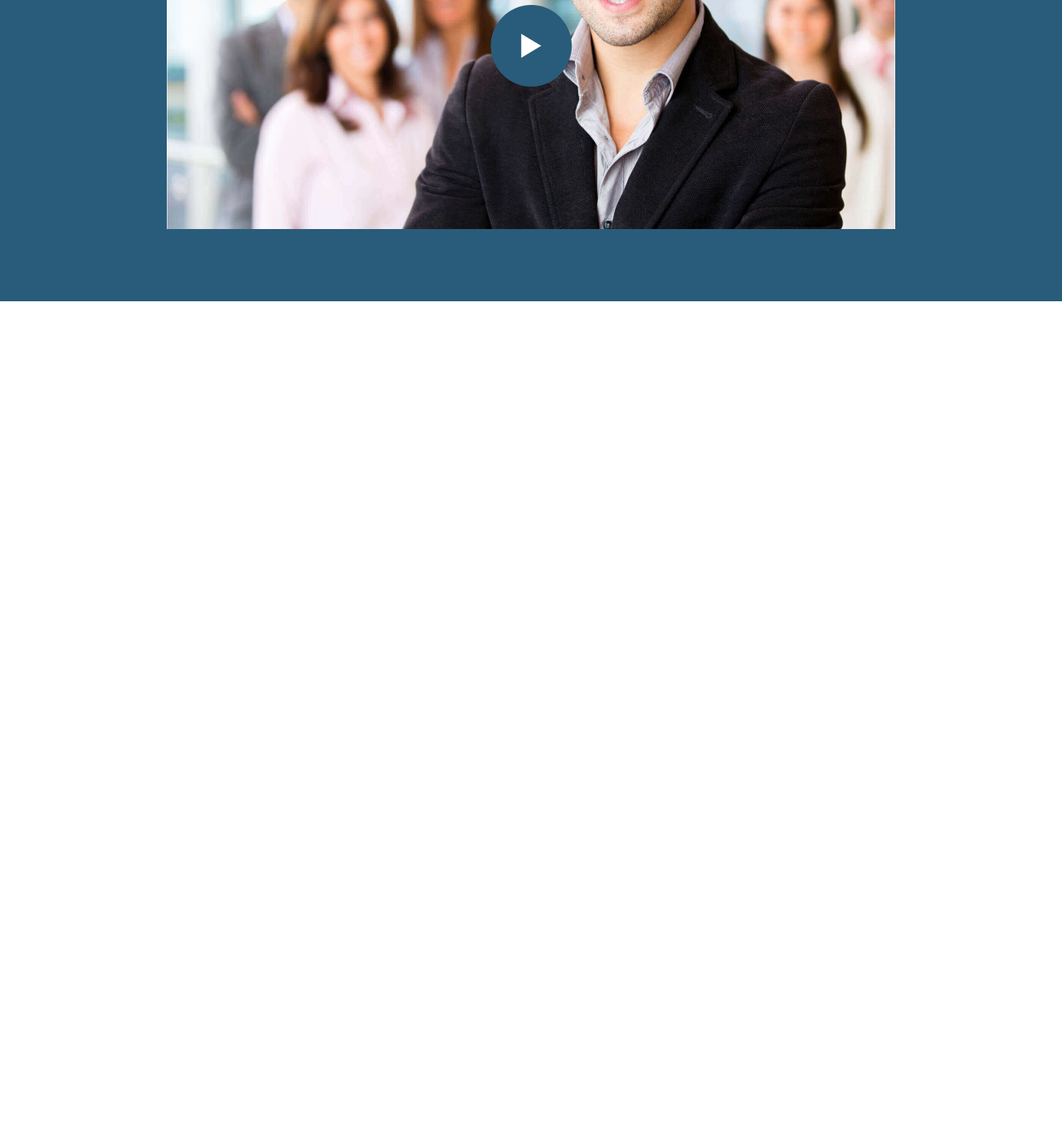
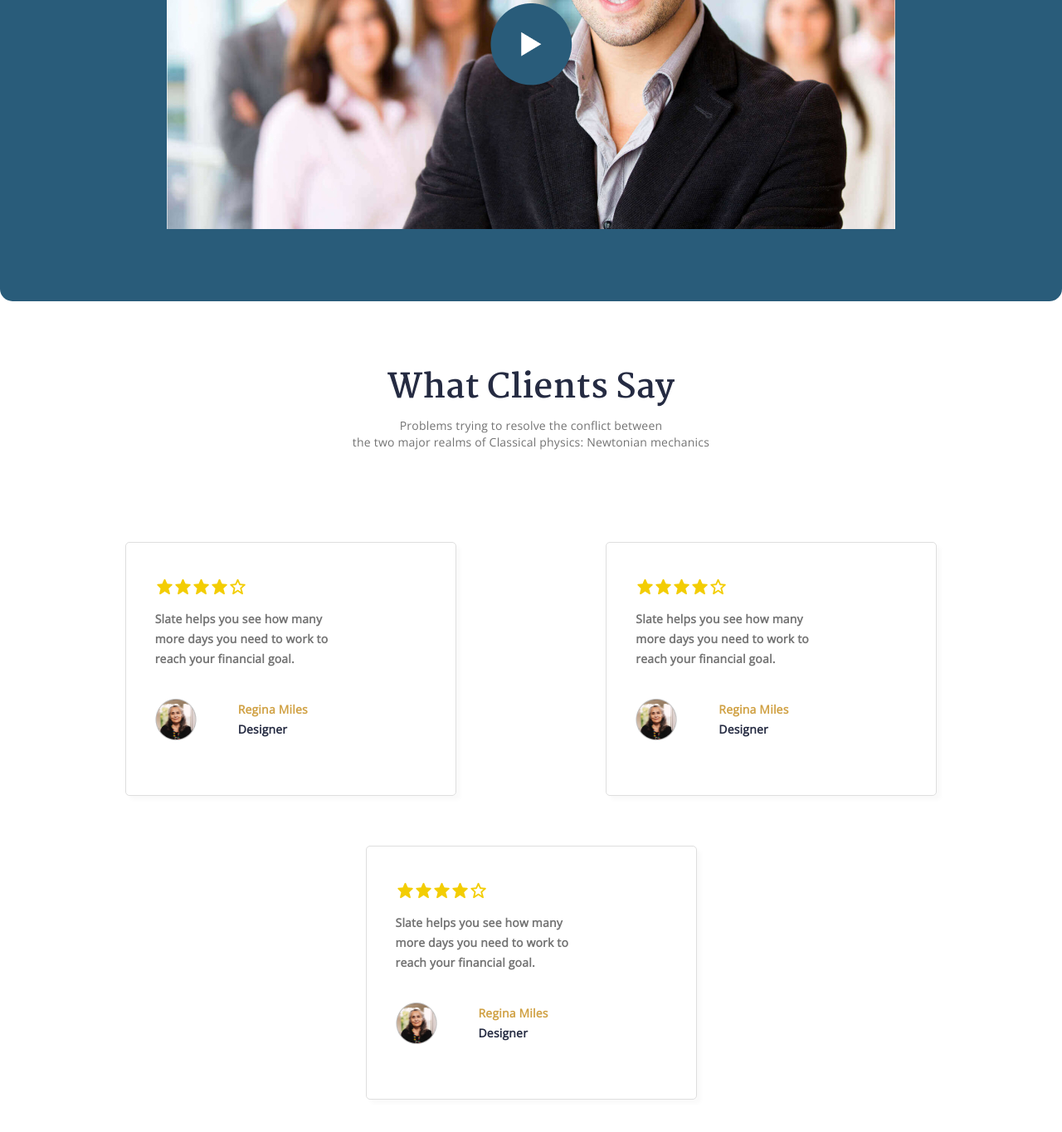
Before and after one commit to i0ji/sm_litigade, a website built with webpack: page src/index.html in a window 1280 px wide. Shown: the part 1984-3348 px from the top of the page at 83% size. Before the commit the page ends 2387 px from the top, so only its background shows below. Built offline with nearby package versions, Linux system fonts and the light colour scheme; files whose address does not match are found by name.

Commit message:
small tuning//feedback-block w/adaptive done

```diff
--- a/src/index.html
+++ b/src/index.html
@@ -210,11 +210,96 @@
 
         <!-- ---------- ABOUT-VIDEO -->
         <div class="about-block__video">
+
             <img class="cover" src="img/about/cover.jpg" alt="Who we are?">
-            <img class="play-button" src="img/about/play-b.png" alt="PLAY">
+            <button><img class="play-button" src="img/about/play-b.png" alt="PLAY"></button>
+
         </div>
 
     </section>
 
+<!-- ---------- FEEDBACK-BLOCK ---------- -->
+<section class="feedback-block">
+
+    <div class="section-title">
+        <h1 class="common-title-m">What Clients Say</h1>
+        <p class="common-title-text">Problems trying to resolve the conflict between<br>
+            the two major realms of Classical physics: Newtonian mechanics </p>
+    </div>
+
+    <div class="feedback-block__review-list">
+
+        <div class="review-item">
+
+            <div class="review-item__grades">
+                <img src="img/feedback/grade.png" alt="4/5">
+            </div>
+            <div class="review-item__feedback-text">
+                <p class="common-text">Slate helps you see how many
+                more days you need to work to
+                reach your financial goal.</p></div>
+            <div class="review-item__author">
+                <div class="review-item__photo">
+                    <img src="img/feedback/profile-photo.png" alt="">
+                </div>
+                <div class="review-item__name">
+                    <p>Regina Miles</p>
+                </div>
+                <div class="review-item__speciality">
+                    <p>Designer</p>
+                </div>
+            </div>
+
+        </div>
+        <div class="review-item">
+
+            <div class="review-item__grades">
+                <img src="img/feedback/grade.png" alt="4/5">
+            </div>
+            <div class="review-item__feedback-text">
+                <p class="common-text">Slate helps you see how many
+                    more days you need to work to
+                    reach your financial goal.</p></div>
+            <div class="review-item__author">
+                <div class="review-item__photo">
+                    <img src="img/feedback/profile-photo.png" alt="">
+                </div>
+                <div class="review-item__name">
+                    <p>Regina Miles</p>
+                </div>
+                <div class="review-item__speciality">
+                    <p>Designer</p>
+                </div>
+            </div>
+
+        </div>
+        <div class="review-item">
+
+            <div class="review-item__grades">
+                <img src="img/feedback/grade.png" alt="4/5">
+            </div>
+            <div class="review-item__feedback-text">
+                <p class="common-text">Slate helps you see how many
+                    more days you need to work to
+                    reach your financial goal.</p></div>
+            <div class="review-item__author">
+                <div class="review-item__photo">
+                    <img src="img/feedback/profile-photo.png" alt="">
+                </div>
+                <div class="review-item__name">
+                    <p>Regina Miles</p>
+                </div>
+                <div class="review-item__speciality">
+                    <p>Designer</p>
+                </div>
+            </div>
+
+        </div>
+
+    </div>
+
+</section>
+
+
 </body>
 </html>
--- a/src/styles/_about.scss
+++ b/src/styles/_about.scss
@@ -1,6 +1,7 @@
 // ---------- ABOUT-BLOCK ----------
 .about-block {
   background: linear-gradient(0deg, $brand-navy 57%, #FAFAFA 57%);
+  border-radius: 15px;
   height: 759px;
 
   // ---------- ABOUT-TITLE ----------
@@ -20,8 +21,7 @@
       height: 442px;
       width: auto;
     }
-
-    .play-button {
+    button {
       position: absolute;
     }
   }
--- /dev/null
+++ b/src/styles/_feedback.scss
@@ -0,0 +1,75 @@
+// ---------- FEEDBACK-BLOCK ----------
+.feedback-block {
+  // ---------- FEEDBACK-REVIEWS
+  &__review-list {
+    display: flex;
+    flex-flow: row wrap;
+    justify-content: space-evenly;
+
+    .review-item {
+      width: 327px;
+      height: 244px;
+      border: 1px solid #DEDEDE;
+      border-radius: 5px;
+      box-shadow: 5px 5px 5px #fafafa;
+      display: flex;
+      flex-direction: column;
+      justify-content: space-evenly;
+      align-items: start;
+      padding: 30px 35px;
+      margin: 30px;
+
+
+      .common-text {
+        width: 227px;
+        font-family: "Open Sans", sans-serif;
+        color: #737373;
+      }
+
+      &__author {
+        display: flex;
+        flex-flow: column wrap;
+        justify-content: center;
+        align-items: start;
+      }
+
+      &__photo {
+        display: flex;
+        align-items: center;
+        height: 100%;
+        width: 100px;
+
+        img {
+          width: 50px;
+          height: 50px;
+        }
+      }
+
+      &__name {
+        p {
+          font-family: 'Open Sans', sans-serif;
+          font-style: normal;
+          font-weight: 600;
+          font-size: 14px;
+          line-height: 24px;
+          letter-spacing: 0.2px;
+          color: $brand-gold;
+        }
+      }
+
+      &__speciality {
+        p {
+          font-family: 'Open Sans', sans-serif;
+          font-style: normal;
+          font-weight: 700;
+          font-size: 14px;
+          line-height: 24px;
+          letter-spacing: 0.2px;
+          color: $brand-dark-blue;
+        }
+      }
+
+    }
+  }
+
+}
--- a/src/styles/main.scss
+++ b/src/styles/main.scss
@@ -5,6 +5,7 @@
 @import 'header';
 @import 'advice';
 @import 'about';
+@import 'feedback';
 
 // ---------- COMMON-SETTINGS ----------
 section, .content
```
Also changed, not shown: src/img/feedback/grade.png (added), src/img/feedback/profile-photo.png (added), src/styles/main.css, 1 other file.
